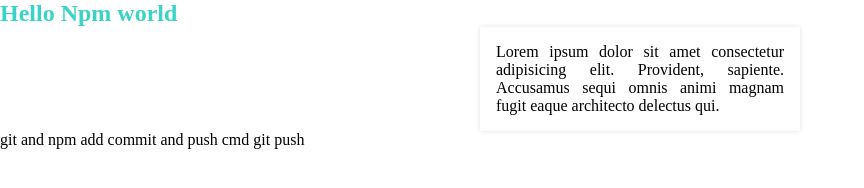
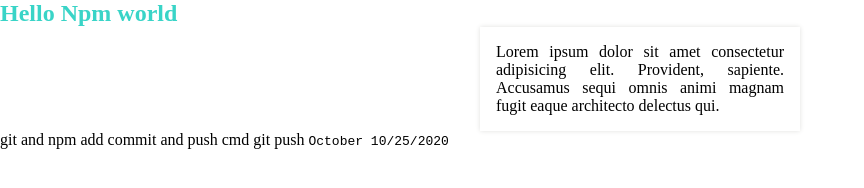
Before and after one commit to emetdas/25oct, a website: page index.html in a window 1280 px wide. Shown: the whole page, without its empty margins (0-864 px from the left). Drawn offline with Linux system fonts and the light colour scheme.

Commit message:
add html file

```diff
--- a/index.html
+++ b/index.html
@@ -16,5 +16,8 @@
         add commit and push  cmd
         git push
     </span>
+    <code>
+        October 10/25/2020
+    </code>
 </body>
 </html>
```
